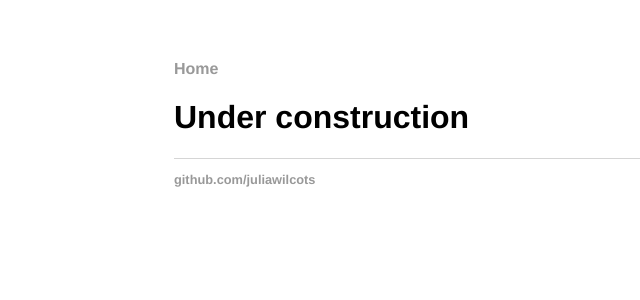
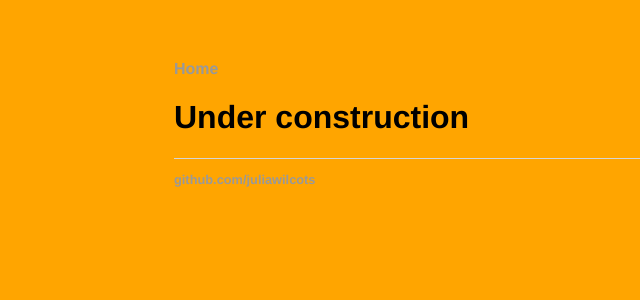
Before and after one commit to juliawilcots/juliawilcots.github.io, a Jekyll site: the page built from index.html, in a window 1280 px wide. Shown: the top 300 px of the page, without its empty margins (106-746 px from the left). Built offline with Jekyll 4.4.1, drawn with Linux system fonts in a browser that asks for light colours.

Commit message:
Making it colorful

```diff
--- a/css/main.css
+++ b/css/main.css
@@ -1,6 +1,8 @@
 body {
     margin: 60px auto;
     width: 45rem;
+    background-color: orange;
+    font-color: tomato;
 }
 nav ul, footer ul {
     font-family:'Helvetica', 'Arial', 'Sans-Serif';
```
